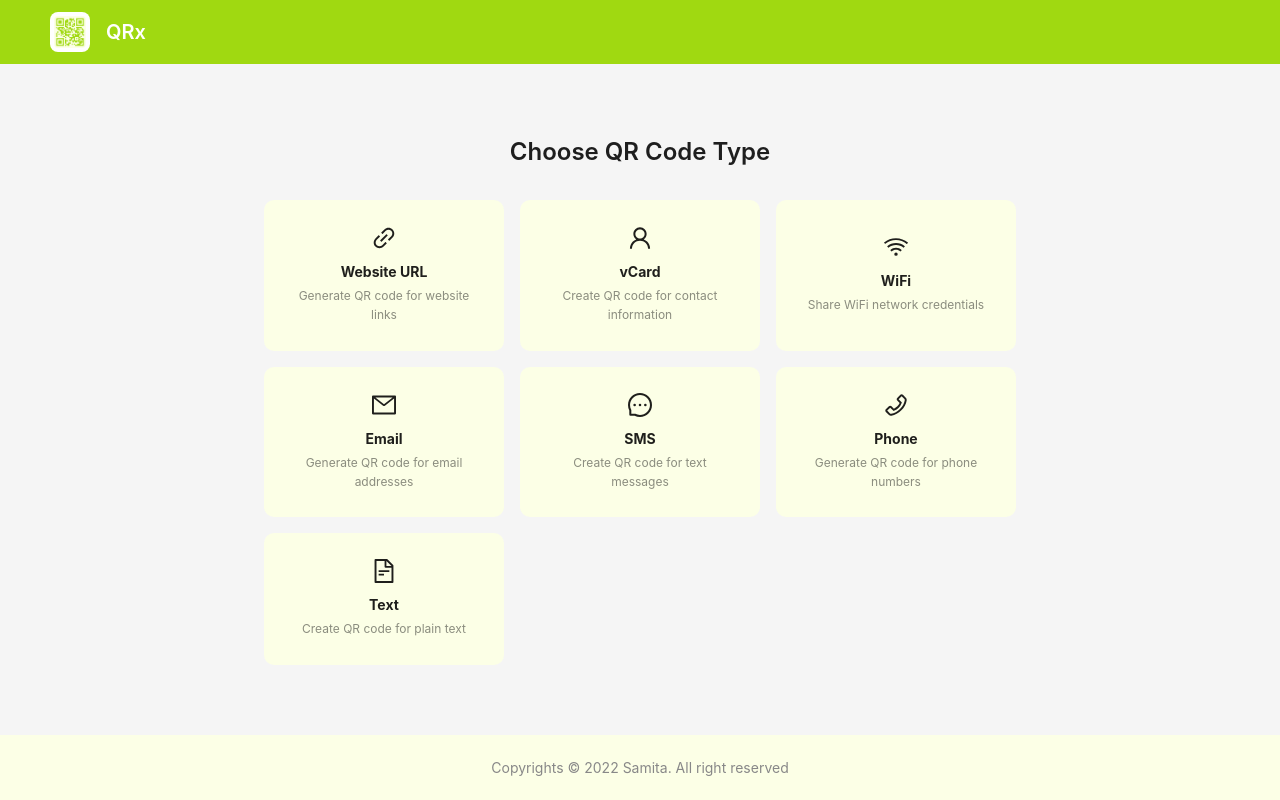
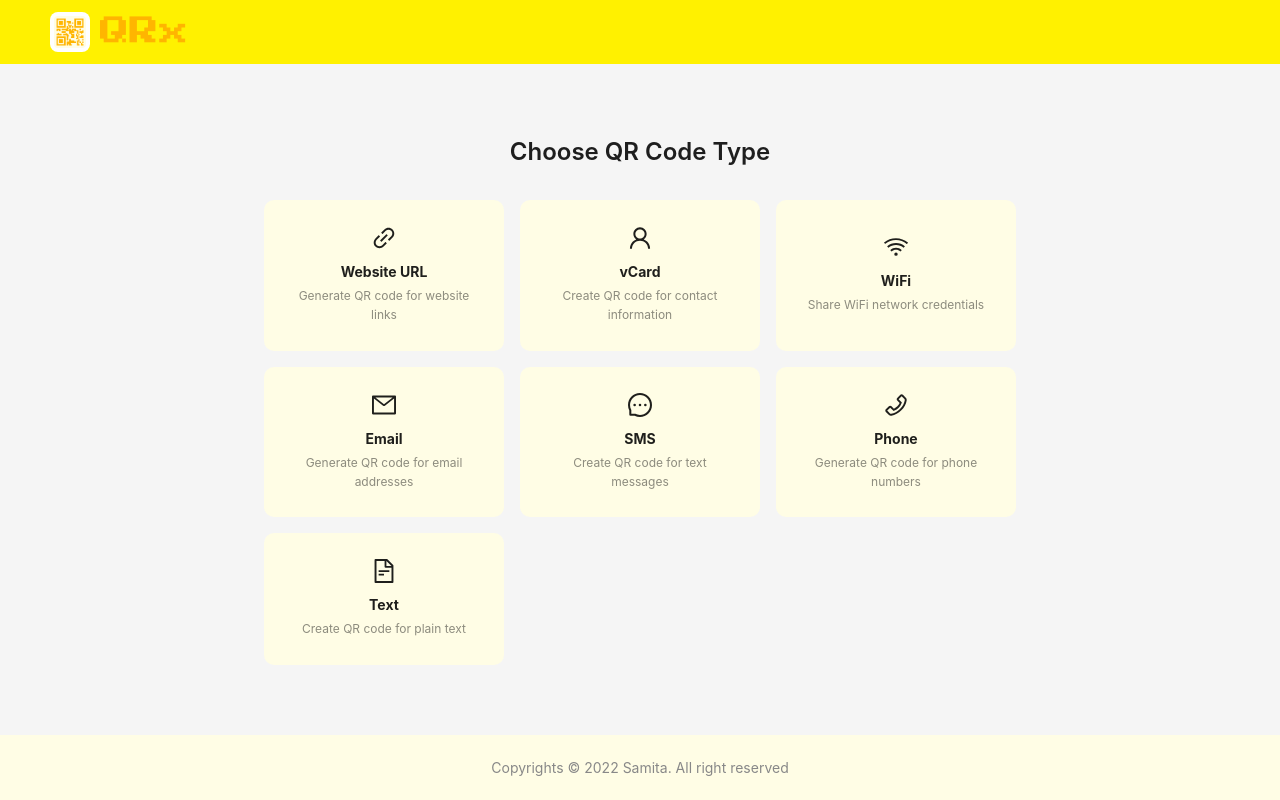
Before and after one commit to littlemissbot/qrcode-react, a React (Create React App) app: page / in a window 1280 px wide. Built offline with nearby package versions, Linux system fonts and the light colour scheme.

Commit message:
Update the theme

```diff
--- a/src/App.css
+++ b/src/App.css
@@ -1,9 +1,11 @@
+@import url("https://fonts.googleapis.com/css2?family=Press+Start+2P&display=swap");
+
 .App .layout {
   min-height: 100vh;
 }
 .App .header {
   text-align: left;
-  background-color: #a0d911;
+  background-color: #fff100;
   color: #fff;
 }
 .App .header .logo {
@@ -11,10 +13,15 @@
   margin-right: 10px;
 }
 .App .header .projecttitle {
-  /* display: inline-block; */
-  color: #fff;
   margin: 0;
-  line-height: 3.2;
+  color: #ffb500;
+  line-height: 1.2;
+
+  font-family: "Press Start 2P", system-ui;
+  font-weight: 400;
+  font-style: normal;
+  font-optical-sizing: auto;
+  font-size: 1.85rem;
 }
 .App .header .projecttitle small {
   font-size: 50%;
--- a/src/App.js
+++ b/src/App.js
@@ -50,9 +50,10 @@ function App() {
       <ConfigProvider
         theme={{
           token: {
-            colorPrimary: "#a0d911",
+            colorPrimary: "#FFF100",
             borderRadius: 8,
-            colorBgContainer: "#fcffe6",
+            colorBgContainer: "#fffde5",
+            colorTextLightSolid: "#333",
           },
           algorithm: theme.lightAlgorithm,
         }}
@@ -67,7 +68,7 @@ function App() {
               alt="QR Code Logo"
               style={{
                 height: 40,
-                marginRight: 16,
+                marginRight: 10,
                 background: "#fff",
                 borderRadius: 8,
                 padding: 4,
@@ -89,7 +90,7 @@ function App() {
           <Footer
             style={{
               textAlign: "center",
-              background: "#fcffe6",
+              background: "#fffde5",
               color: "#888",
             }}
           >
--- a/src/components/QRCodeTypeSelector.css
+++ b/src/components/QRCodeTypeSelector.css
@@ -18,7 +18,7 @@
 }
 
 .qr-type-radio.ant-radio-button-wrapper-checked .qr-type-card {
-  border-color: #a0d911;
+  border-color: #fff100;
   box-shadow: 0 0 8px rgba(160, 217, 17, 0.2);
 }
 
--- a/src/utils/qrCodeGenerator.js
+++ b/src/utils/qrCodeGenerator.js
@@ -75,8 +75,8 @@ export const getDefaultQRCodeOptions = () => ({
   optionImageType: "image/png",
   optionMargin: 2,
   optionQuality: 1,
-  optionDarkColor: "#a0d911",
-  optionLightColor: "#fcffe6",
+  optionDarkColor: "#FFF100",
+  optionLightColor: "#fffde5",
   optionMaskPattern: 2,
   optionWidth: 600,
   errorCorrectionLevel: "M",
```
Also changed, not shown: src/qrcode.png.
